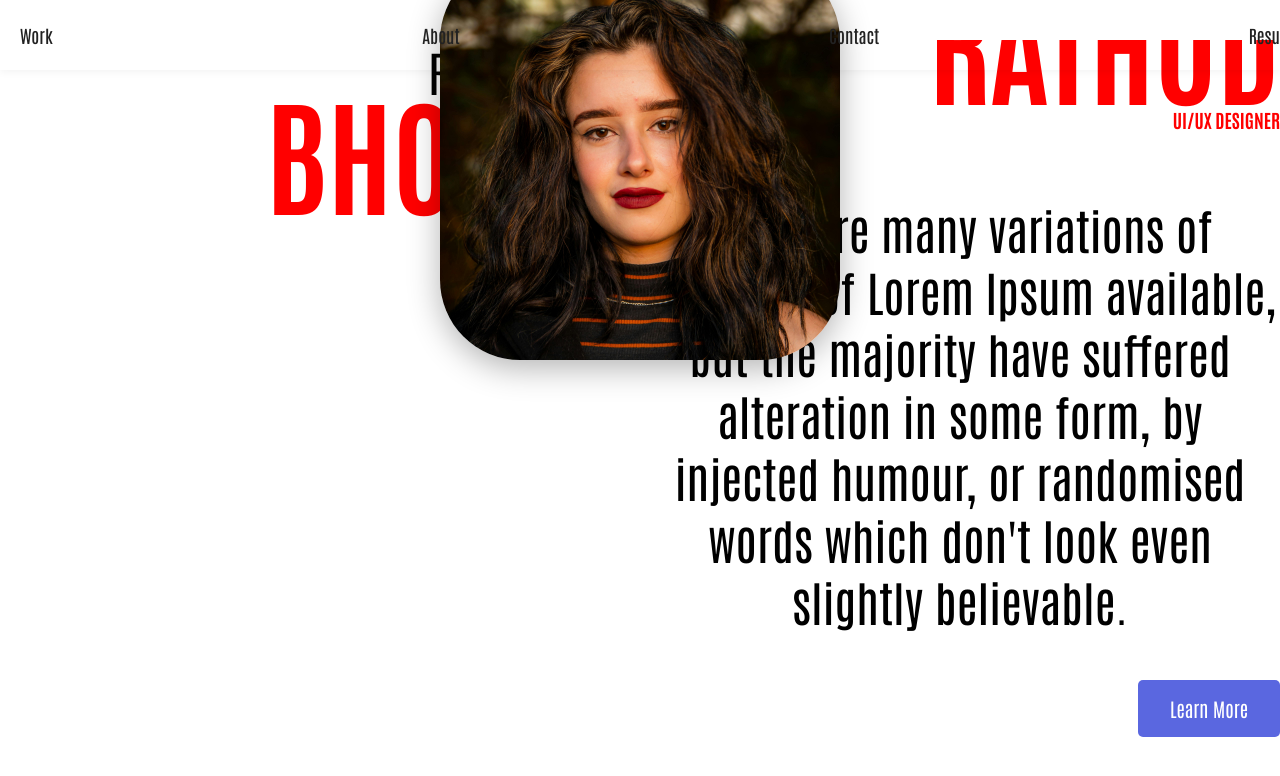
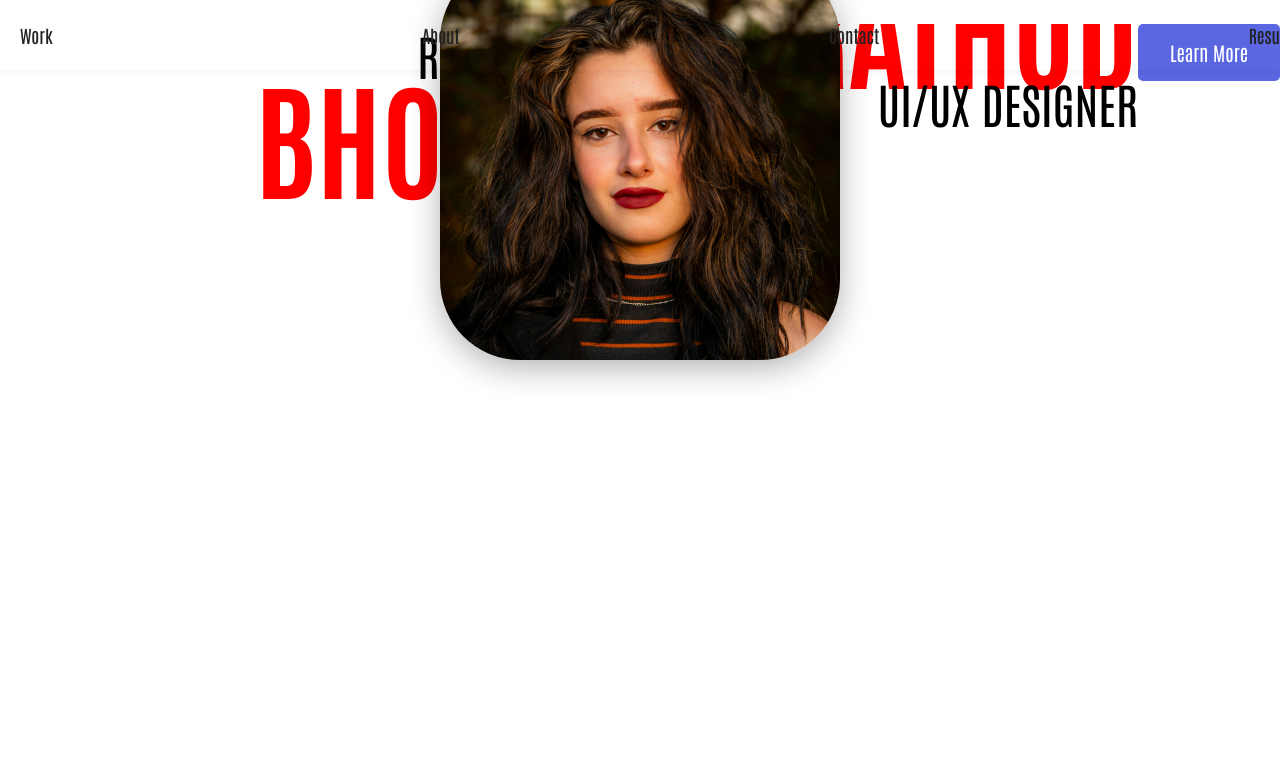
Before and after one commit to bhoomirathod21/bhoomirathod21.github.io, a website: page index.html in a window 1280 px wide. Drawn offline with Linux system fonts and the light colour scheme.

Commit message:
update: $(date '+%Y-%m-%d %H:%M:%S')

```diff
--- a/index.html
+++ b/index.html
@@ -8,15 +8,8 @@
   <link rel="preconnect" href="https://fonts.googleapis.com">
   <link rel="preconnect" href="https://fonts.gstatic.com" crossorigin>
   <link href="https://fonts.googleapis.com/css2?family=Anton&family=Antonio:wght@100..700&family=Manrope:wght@200..800&display=swap" rel="stylesheet">
-
-  <link rel="preconnect" href="https://fonts.googleapis.com">
-  <link rel="preconnect" href="https://fonts.gstatic.com" crossorigin>
-  <link href="https://fonts.googleapis.com/css2?family=Inter:ital,opsz,wght@0,14..32,100..900;1,14..32,100..900&display=swap" rel="stylesheet">
-
-
 </head>
 <body>
-
   <img src="img/bhoomi.jpg" class="hero-profile-img" id="hero-profile-img" alt="Bhoomi21 Profile">
 
   <header id="main-header">
@@ -43,19 +36,18 @@
   </header>
 
   <section class="hero">
-    <div class="hero-img-placeholder"></div>
     <div class="hero-content">
+      <div class="hero-img-placeholder"></div>
       <div class="hero-content-inner">
       <p>Rajkot,India</p>
       <h1>BHOOMI</h1>
+
       </div>
-
       <div class="hero-content-inner2">
       <h1>RATHOD</h1>
-      <h3>UI/UX DESIGNER</h3>
-      <p>There are many variations of passages of Lorem Ipsum available, but the majority have suffered alteration in some form, by injected humour, or randomised words which don't look even slightly believable.</p>
+      <p>UI/UX DESIGNER</p>
+      </div>
       <a href="#" class="cta-btn">Learn More</a>
-      </div>
     </div>
   </section>
 
```
